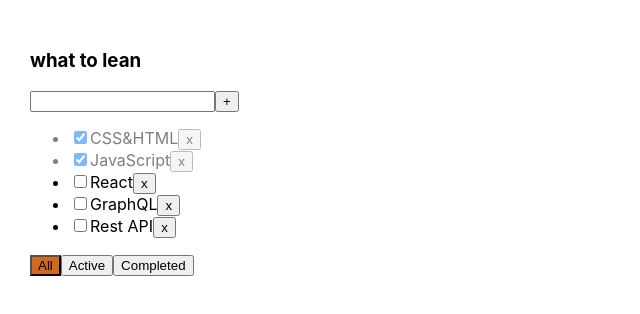
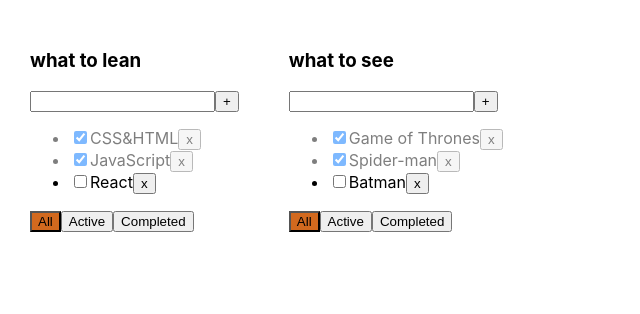
Before and after one commit to RomaPoo123/Todolist, a React (Create React App) app: page / in a window 1280 px wide. Shown: the top 314 px of the page, without its empty margins (0-640 px from the left). Built offline with nearby package versions, Linux system fonts and the light colour scheme.

Commit message:
Ver. 1.0.4 Associative array, refactoring code to perform CRUD operations

```diff
--- a/src/App.tsx
+++ b/src/App.tsx
@@ -1,118 +1,111 @@
 import React, { useState } from 'react';
-import logo from './logo.svg';
 import './App.css';
 import { Todolist } from './components/todolist/Todolist';
 import { v1 } from 'uuid';
-/*  Типизация большого обьекта, в котором хранятся тудулисты
 
-type TodolistsType = {
-  id:number
-  title: string
-  tasks: Array<TaskType>
-}
-*/
+// Types
+export type FilterValueType = "all" | "active" | "completed"
+
 export type TaskType = {
   id: string
   title: string
   isDone: boolean
 }
 
-export type FilterValueType = "All" | "Active" | "Completed"
+type TodolistType = {
+  id: string
+  title: string
+  filter: FilterValueType
+}
+
+type TasksType = {
+  [todolistId: string]: TaskType[]
+}
+
+
 
 
 function App() {
-  // Data
-  /* Обьект с тудулистами
-    let listArray: Array<TodolistsType> = [
-      {
-        id: 1,
-        title: "What to lean",
-        tasks: [
-          { id: 1, title: "CSS&HTML", isDone: true },
-          { id: 2, title: "JavaScript", isDone: true },
-          { id: 3, title: "React", isDone: false },
-        ]
-      },
-      {
-        id: 2,
-        title: "What to see",
-        tasks: [
-          { id: 1, title: "Batman", isDone: true },
-          { id: 2, title: "Spider-man", isDone: false },
-          { id: 3, title: "Game of Thrones", isDone: false },
-        ]
-      },
-    ]
-  */
-  //  logic
-  const [tasks, setTasks] = React.useState([
+
+  // Data (исходные данные)
+  let todolistId_1 = v1();
+  let todolistId_2 = v1();
+
+  const [todolists, setTodolists] = useState<TodolistType[]>([
+    { id: todolistId_1, title: "what to lean", filter: "all" },
+    { id: todolistId_2, title: "what to see", filter: "all" },
+  ])
+
+  const [tasks, setTasks] = useState<TasksType>({
+    [todolistId_1]: [
       { id: v1(), title: "CSS&HTML", isDone: true },
       { id: v1(), title: "JavaScript", isDone: true },
       { id: v1(), title: "React", isDone: false },
-    { id: v1(), title: "GraphQL", isDone: false },
-    { id: v1(), title: "Rest API", isDone: false },
-  ])
-  console.log(tasks);
-
-  const [filter, setFilter] = React.useState<FilterValueType>("All")
+    ],
+    [todolistId_2]: [
+      { id: v1(), title: "Game of Thrones", isDone: true },
+      { id: v1(), title: "Spider-man", isDone: true },
+      { id: v1(), title: "Batman", isDone: false },
+    ]
+  })
 
   const [error, setError] = useState<string | null>(null)
 
-  const cahgeFilter = (filter: FilterValueType) => {
-    setFilter(filter)
-  }
-
-
+  // logic (логика приложения)
+  // Фильтрация тасок filter
   function filterTasks(allTask: Array<TaskType>, filter: FilterValueType) {
     switch (filter) {
-      case "Active":
+      case "active":
         return allTask.filter(task => task.isDone !== true)
-      case "Completed":
+      case "completed":
         return allTask.filter(task => task.isDone !== false)
       default:
         return allTask
     }
   }
-  let FilterNewArr: Array<TaskType> = filterTasks(tasks, filter)
-
+  const cahgeFilter = (todolistId: string, filter: FilterValueType) => {
+    setTodolists(todolists.map(el => el.id === todolistId ? { ...el, filter } : el))
+  }
+  // Удаление тасок remove
   function removeTask(id: string) {
-    let newTasksState = tasks.filter(task => task.id !== id)
-    setTasks(newTasksState);
+    // let newTasksState = tasks.filter(task => task.id !== id)
+    // setTasks(newTasksState);
   }
+  // добавление тасок add
   function addTask(title: string) {
-    if (title.trim() === "") {
-      setError("Title is required")
-      return
+    // if (title.trim() === "") {
+    //   setError("Title is required")
+    //   return
+    // }
+    // let newTask: TaskType = { id: v1(), title: title.trim(), isDone: false }
+    // setTasks([newTask, ...tasks])
   }
-    let newTask: TaskType = { id: v1(), title: title.trim(), isDone: false }
-    setTasks([newTask, ...tasks])
-  }
-
+  // изменение статуса таски changeStatus
   function changeStatus(taskId: string, isDone: boolean) {
-    let task: TaskType | undefined = tasks.find(t => t.id === taskId);
-    if (task) { task.isDone = isDone }
-    setTasks([...tasks]);
+    // let task: TaskType | undefined = tasks.find(t => t.id === taskId);
+    // if (task) { task.isDone = isDone }
+    // setTasks([...tasks]);
 
   }
 
   return (
     <div className="App">
-      <Todolist
-        title={"what to lean"}
-        tasks={FilterNewArr}
+      {todolists.map((tl) => {
+        let NewFilterTasks = filterTasks(tasks[tl.id], tl.filter)
+        return <Todolist
+          key={tl.id}
+          id={tl.id}
+          title={tl.title}
+          tasks={NewFilterTasks}
           error={error}
-        filter={filter}
+          filter={tl.filter}
           removeTask={removeTask}
           cahgeFilter={cahgeFilter}
           addTask={addTask}
           changeTaskStatus={changeStatus}
           setError={setError}
         />
-      {/*  {listArray.map(list => {
-        return (
-          <Todolist list={list} />
-        )
-      })} */}
+      })}
     </div>
   )
 }
--- a/src/components/todolist/Todolist.tsx
+++ b/src/components/todolist/Todolist.tsx
@@ -3,12 +3,13 @@ import { TaskType, FilterValueType } from "../../App"
 
 
 type TodolistPropsType = {
+    id: string
     title: string
     tasks: Array<TaskType>
     error: string | null
     filter: FilterValueType
     removeTask: (id: string) => void
-    cahgeFilter: (filter: FilterValueType) => void
+    cahgeFilter: (todolistId: string, filter: FilterValueType) => void
     addTask: (title: string) => void
     changeTaskStatus: (taskId: string, isDone: boolean) => void
     setError: (error: string | null) => void
@@ -16,7 +17,7 @@ type TodolistPropsType = {
 }
 
 
-export const Todolist = ({ title, tasks, error, filter, removeTask, cahgeFilter, addTask, changeTaskStatus, setError }: TodolistPropsType) => {
+export const Todolist = ({ id, title, tasks, error, filter, removeTask, cahgeFilter, addTask, changeTaskStatus, setError }: TodolistPropsType) => {
 
     const [newTaskTitle, setNewTaskTitle] = useState<string>("")
     // logic
@@ -59,9 +60,9 @@ export const Todolist = ({ title, tasks, error, filter, removeTask, cahgeFilter,
         setNewTaskTitle("")
     }
     // FilterHandlers
-    const onAllClickHandler = () => cahgeFilter("All")
-    const onActivelClickHandler = () => cahgeFilter("Active")
-    const onCompletedClickHandler = () => cahgeFilter("Completed")
+    const onAllClickHandler = () => cahgeFilter(id, "all")
+    const onActivelClickHandler = () => cahgeFilter(id, "active")
+    const onCompletedClickHandler = () => cahgeFilter(id, "completed")
 
 
     // UI
@@ -80,9 +81,9 @@ export const Todolist = ({ title, tasks, error, filter, removeTask, cahgeFilter,
             </div>
             {tasksList}
             <div>
-                <button className={filter === "All" ? "active-filter" : ""} onClick={onAllClickHandler}>All</button>
-                <button className={filter === "Active" ? "active-filter" : ""} onClick={onActivelClickHandler}>Active</button>
-                <button className={filter === "Completed" ? "active-filter" : ""} onClick={onCompletedClickHandler}>Completed</button>
+                <button className={filter === "all" ? "active-filter" : ""} onClick={onAllClickHandler}>All</button>
+                <button className={filter === "active" ? "active-filter" : ""} onClick={onActivelClickHandler}>Active</button>
+                <button className={filter === "completed" ? "active-filter" : ""} onClick={onCompletedClickHandler}>Completed</button>
             </div>
         </div>
     )
```
Lines whose indentation alone changed are shown as unchanged.
